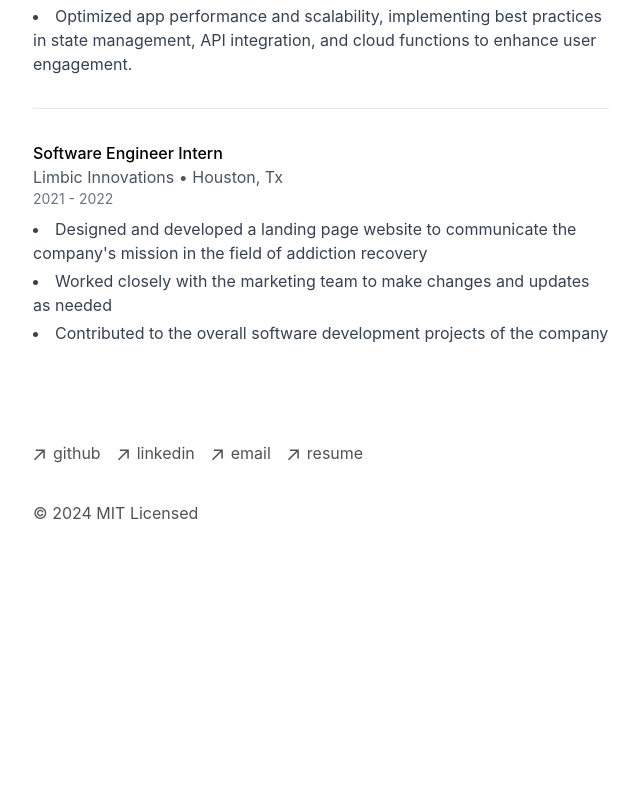
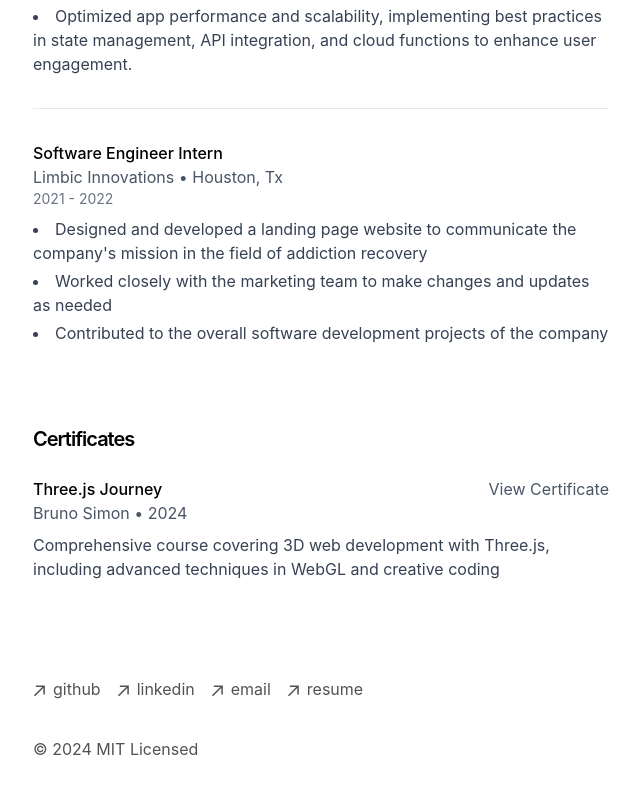
Before and after one commit to gonzaleza61/aaronportfolio, a Next.js app: page / in a window 1280 px wide. Shown: the part 1202-1996 px from the top of the page, without its empty margins (319-959 px from the left). Before the commit the page ends 1791 px from the top, so only its background shows below. Built offline with nearby package versions, Linux system fonts and the light colour scheme.

Commit message:
certificates

```diff
--- a/app/components/nav.tsx
+++ b/app/components/nav.tsx
@@ -9,6 +9,9 @@ const navItems = {
   },
   "/#experience": {
     name: "experience",
+  },
+  "/#certificates": {
+    name: "certificates",
   },
 };
 
--- /dev/null
+++ b/app/data/certificates.ts
@@ -0,0 +1,18 @@
+export interface Certificate {
+  title: string;
+  issuer: string;
+  date: string;
+  link: string;
+  description?: string;
+}
+
+export const certificates: Certificate[] = [
+  {
+    title: "Three.js Journey",
+    issuer: "Bruno Simon",
+    date: "2024",
+    link: "https://threejs-journey.com/certificate/view/23186",
+    description:
+      "Comprehensive course covering 3D web development with Three.js, including advanced techniques in WebGL and creative coding",
+  },
+];
--- a/app/page.tsx
+++ b/app/page.tsx
@@ -1,5 +1,6 @@
 import { experiences } from "./data/experience";
 import { projects } from "./data/projects";
+import { certificates } from "./data/certificates";
 import { getTechColor } from "./data/techColors";
 
 export default function Page() {
@@ -99,6 +100,39 @@ export default function Page() {
         ))}
       </div>
 
+      <h2
+        id="certificates"
+        className="mt-12 mb-6 text-xl font-semibold tracking-tighter scroll-mt-32"
+      >
+        Certificates
+      </h2>
+      <div className="space-y-8">
+        {certificates.map((cert, index) => (
+          <div
+            key={index}
+            className="border-b border-gray-200 pb-8 last:border-none"
+          >
+            <div className="flex items-center justify-between">
+              <h3 className="font-medium">{cert.title}</h3>
+              <a
+                href={cert.link}
+                target="_blank"
+                rel="noopener noreferrer"
+                className="text-gray-600 hover:text-gray-900"
+              >
+                View Certificate
+              </a>
+            </div>
+            <div className="text-gray-600">
+              {cert.issuer} • {cert.date}
+            </div>
+            {cert.description && (
+              <p className="mt-2 text-gray-700">{cert.description}</p>
+            )}
+          </div>
+        ))}
+      </div>
+
       <div className="my-8"></div>
     </section>
   );
```
